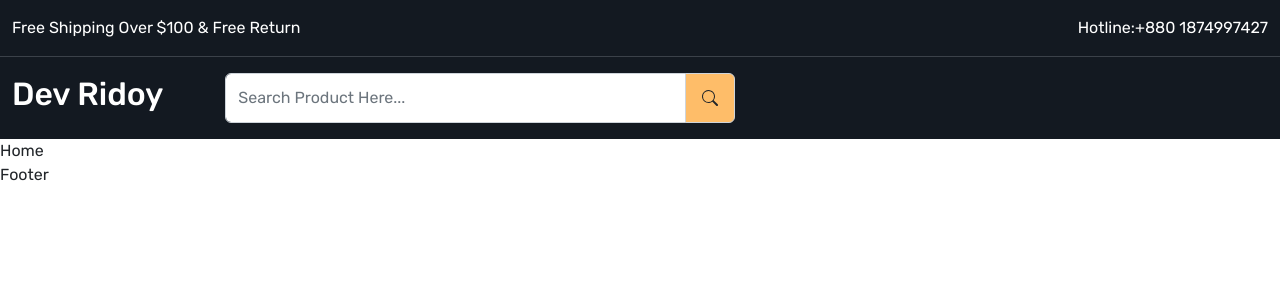
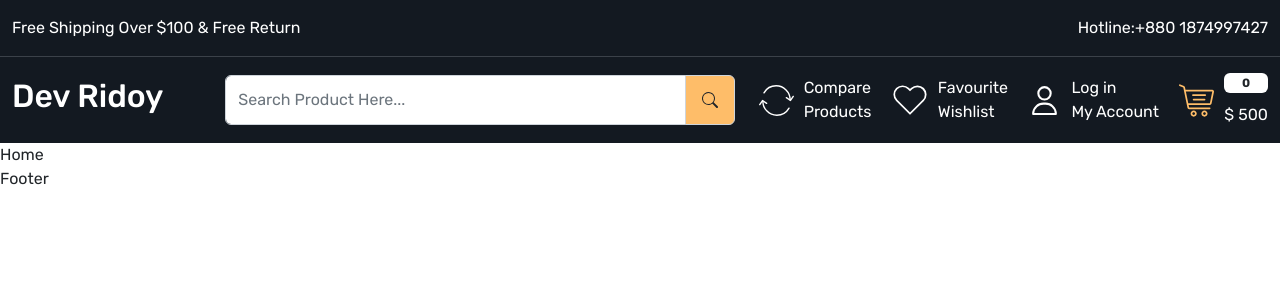
Before and after one commit to ridoy113/corner-ecommerce-app, a React (Create React App) app: page / in a window 1280 px wide. Shown: the top 300 px of the page. Built offline with nearby package versions, Linux system fonts and the light colour scheme.

Commit message:
header complite

```diff
--- a/src/App.css
+++ b/src/App.css
@@ -19,6 +19,12 @@
   box-shadow: none;
   border-color: inherit;
 }
+.gap-10{
+  gap: 10px;
+}
+.gap-15{
+  gap: 15px;
+}
 /* Header Part */
 .header-top-strip{
   border-bottom: 1px solid var(--color-3b4149);
@@ -30,4 +36,8 @@
 .header-upper .input-group-text{
   background-color: var(--color-febd69);
 }
+.header-upper.header-upper-links img{
+width: 35px;
+height: 35px;
+}
 /* Header Part End Here */
--- a/src/components/Header.js
+++ b/src/components/Header.js
@@ -47,7 +47,46 @@
                 </span>
               </div>
             </div>
-            <div className="col-5"></div>
+            <div className="col-5">
+              <div className="header-upper-links d-flex align-items-center justify-content-between">
+                <div>
+                  <Link className="d-flex align-items-center gap-10 text-white">
+                    <img src="images/compare.svg" alt="compare" />
+                    <p className="mb-0">
+                      Compare <br />
+                      Products
+                    </p>
+                  </Link>
+                </div>
+                <div>
+                  <Link className="d-flex align-items-center gap-10 text-white">
+                    <img src="images/wishlist.svg" alt="wishlist" />
+                    <p className="mb-0">
+                      Favourite <br />
+                      Wishlist
+                    </p>
+                  </Link>
+                </div>
+                <div>
+                  <Link className="d-flex align-items-center gap-10 text-white">
+                    <img src="images/user.svg" alt="user" />
+                    <p className="mb-0">
+                      Log in <br />
+                      My Account
+                    </p>
+                  </Link>
+                </div>
+                <div>
+                  <Link className="d-flex align-items-center gap-10 text-white">
+                    <img src="images/cart.svg" alt="cart" />
+                    <div className="d-flex flex-column gap-10">
+                      <span className="badge bg-white text-dark">0</span>
+                      <p className="mb-0">$ 500</p>
+                    </div>
+                  </Link>
+                </div>
+              </div>
+            </div>
           </div>
         </div>
       </header>
```
